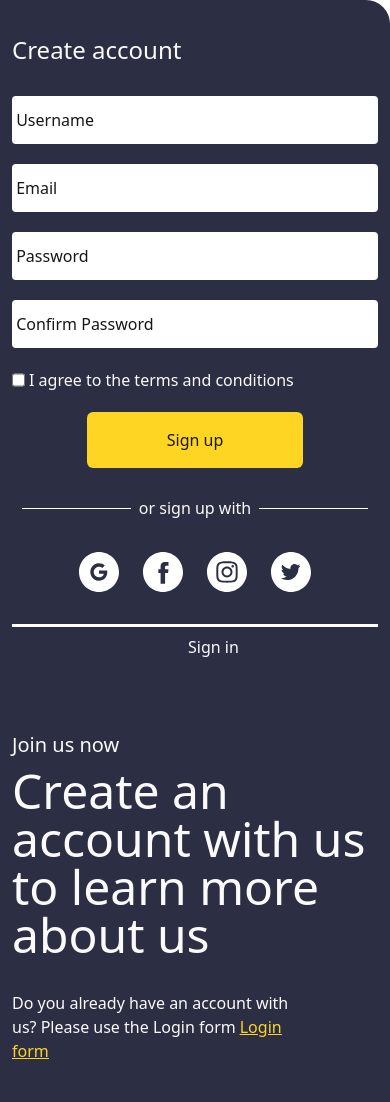
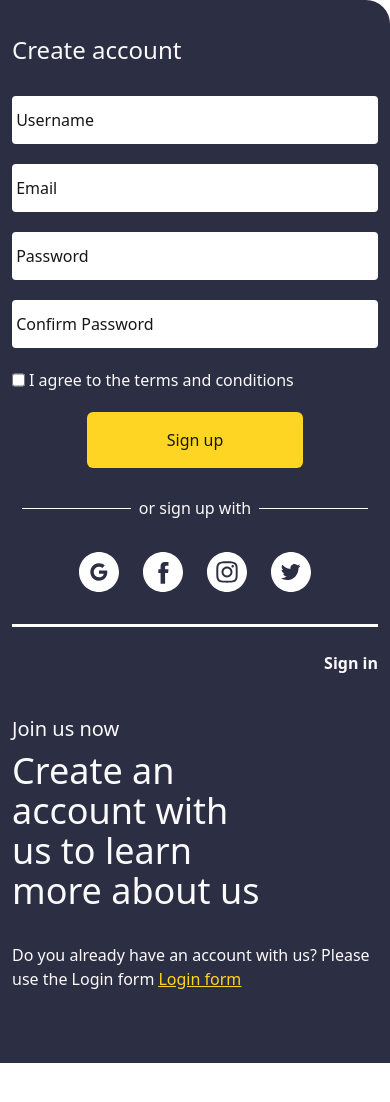
Before and after one commit to best2025j/FotoconWeb, a React (Create React App) app: page /signup in a window 390 px wide. Shown: the top 1102 px of the page. After the commit the page ends 1063 px from the top, so only its background shows below. Built offline with nearby package versions, Linux system fonts and the light colour scheme.

Commit message:
text size fixed

```diff
--- a/src/Pages/SignIn.jsx
+++ b/src/Pages/SignIn.jsx
@@ -80,8 +80,8 @@ const SignIn = () => {
 
         <div className="w-full md:py-10">
           <div className="space-y-2">
-            <div className="text-base] pl-44">Sign Up</div>
-            <div className="md:pt-[4rem] text-lg">Welcome back</div>
+            <div className="text-base] float-right font-bold sm:pl-44">Sign Up</div>
+            <div className="md:pt-[4rem] pt-8 text-lg">Welcome back</div>
             <div className="w-[18rem]">
               <h1 className="text-4xl w-[15rem]">
                 A world of great photo contests and awards, in one place
--- a/src/Pages/SignUp.jsx
+++ b/src/Pages/SignUp.jsx
@@ -81,17 +81,17 @@ const SignUp = () => {
           </div>
         </div>
         {/* flex 2 */}
-        <div className="w-full py-2">
+        <div className="w-full py-4">
           <div className="space-y-2">
-            <div className="text-base pl-44">Sign in</div>
+            <div className="text-base float-right font-bold sm:pl-44">Sign in</div>
             <div className="pt-[4rem] text-xl">Join us now</div>
             <div className="w-[18rem]">
-              <h1 className="text-5xl w-[23rem]">
+              <h1 className="sm:text-5xl text-4xl sm:w-[23rem] w-[16rem]">
                 Create an account with us to learn more about us
               </h1>
             </div>
 
-            <div className="w-[293px]">
+            <div className="sm:w-[293px]">
               <p className="text-base py-6 ">
                 Do you already have an account with us? Please use the Login
                 form
```
